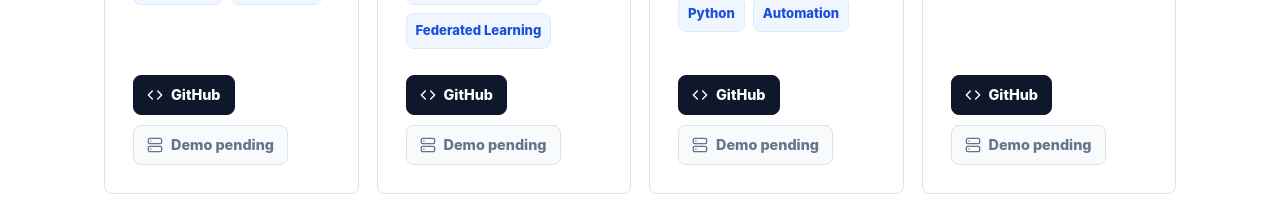
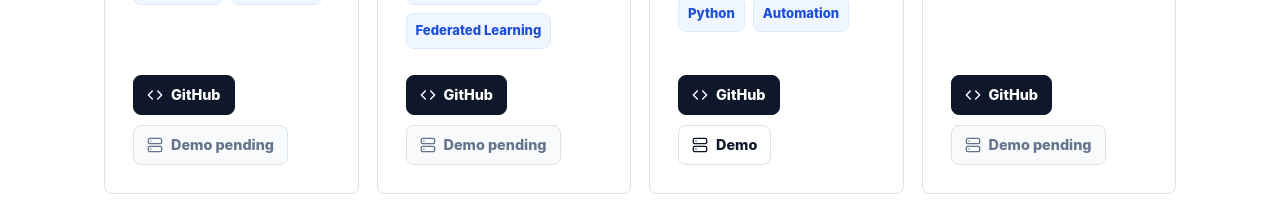
Before and after one commit to Khalil-Boukhalil/Portfolio, a React (Vite) app: page / in a window 1280 px wide. Shown: the part 2780-2995 px from the top of the page. Built offline with nearby package versions, Linux system fonts and the light colour scheme.

Commit message:
Update education section

```diff
--- a/src/data/portfolio.js
+++ b/src/data/portfolio.js
@@ -77,7 +77,7 @@ export const projects = [
     technologies: ['LLMs', 'AI Agents', 'Python', 'Automation'],
     links: {
       github: 'https://github.com/Khalil-Boukhalil/GenAi',
-      demo: '',
+      demo: 'https://khalil-genai-demo.streamlit.app/',
     },
   },
   {
```
